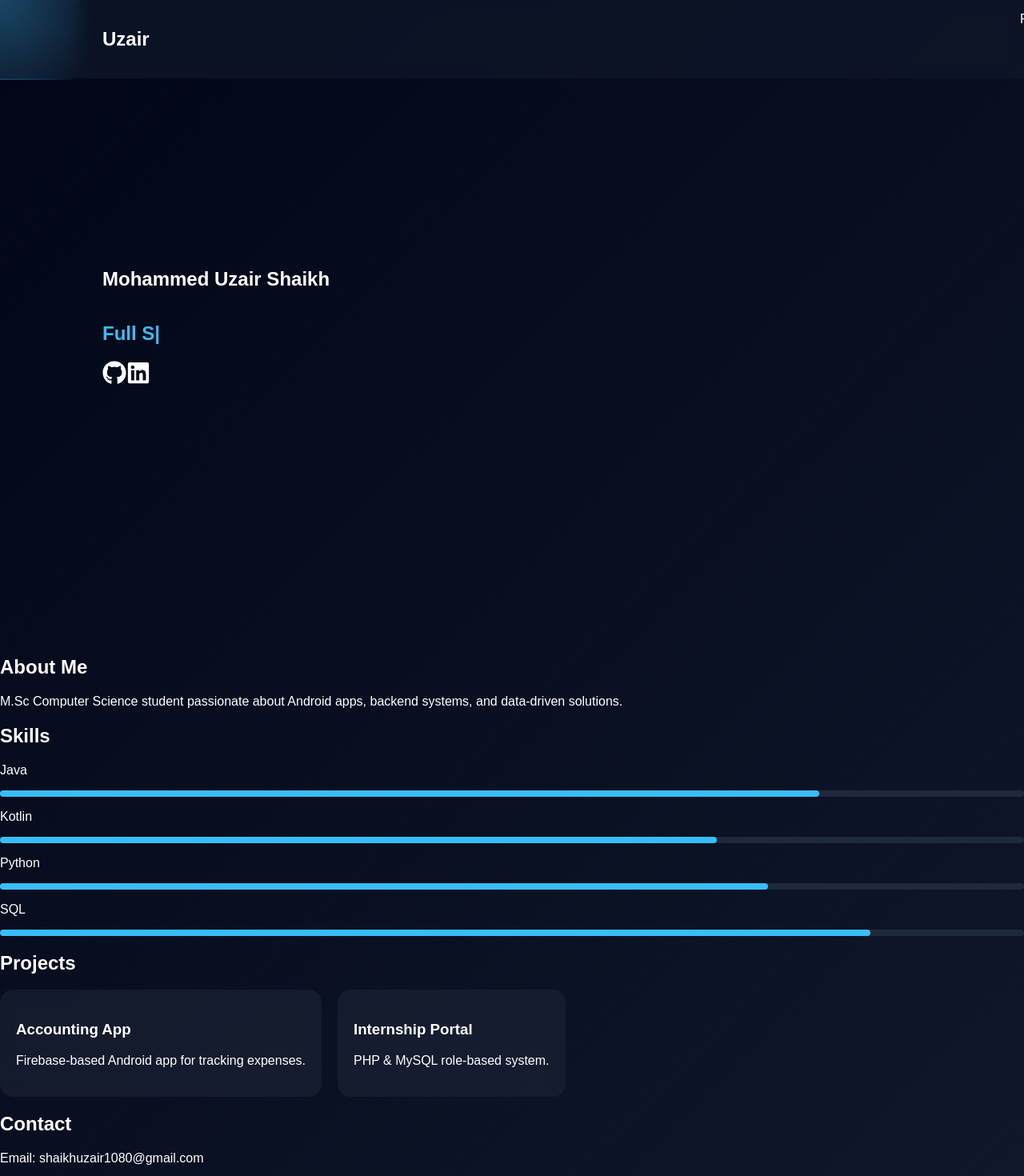
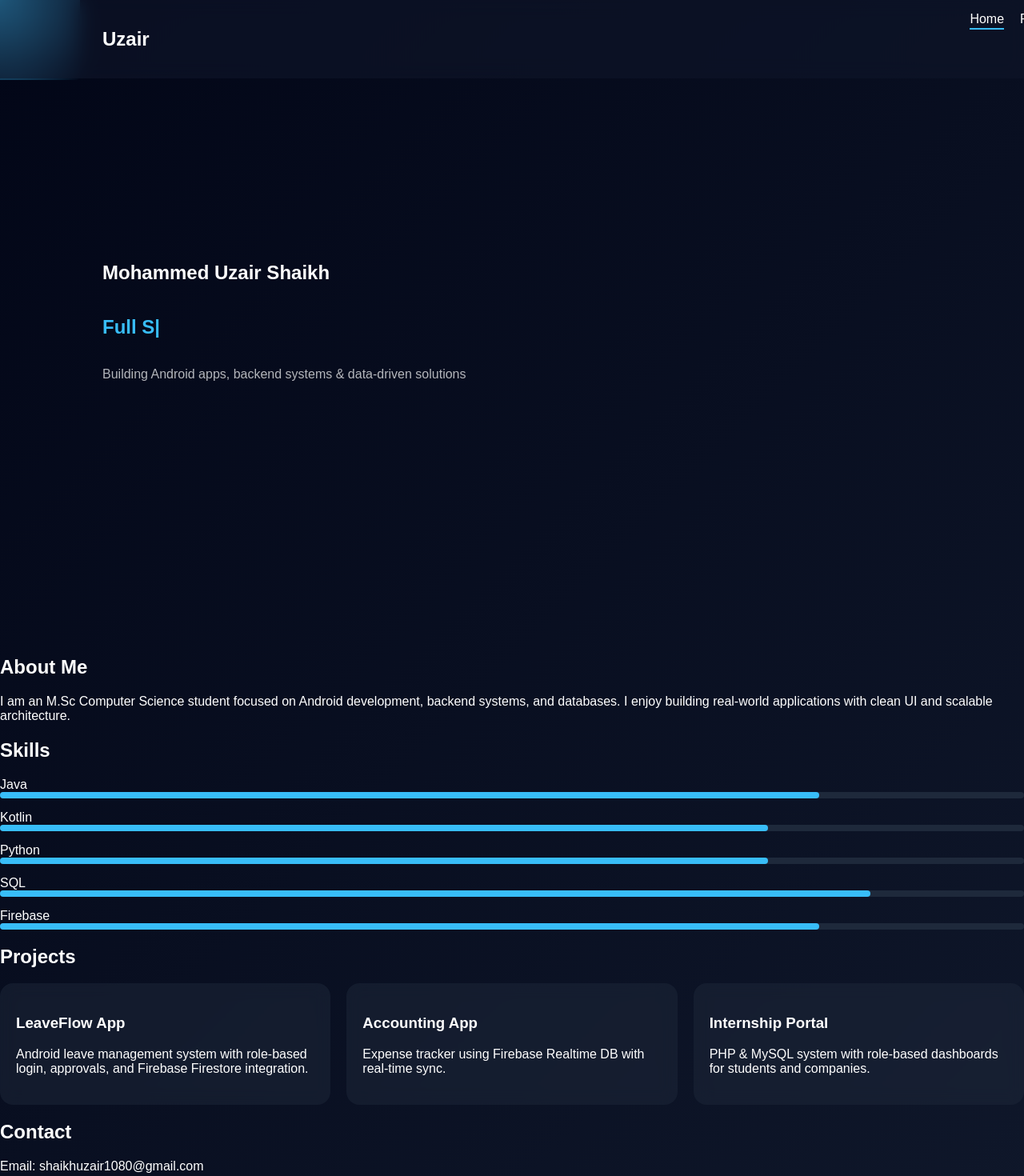
Before and after one commit to UzairShk/Uzair-Portfolio, a React (Vite) app: page / in a window 1280 px wide. Shown: the top 1470 px of the page at 80% size. Built offline with nearby package versions, Linux system fonts and the light colour scheme.

Commit message:
premium upgrade

```diff
--- a/src/App.jsx
+++ b/src/App.jsx
@@ -1,6 +1,5 @@
 import { motion } from "framer-motion";
 import { useEffect, useState } from "react";
-import { FaGithub, FaLinkedin } from "react-icons/fa";
 
 export default function App() {
   const roles = [
@@ -11,6 +10,7 @@ export default function App() {
 
   const [text, setText] = useState("");
   const [index, setIndex] = useState(0);
+  const [active, setActive] = useState("home");
 
   // typing effect
   useEffect(() => {
@@ -39,39 +39,56 @@ export default function App() {
     });
   }, []);
 
+  // scroll tracking
+  useEffect(() => {
+    const sections = document.querySelectorAll("section");
+
+    window.addEventListener("scroll", () => {
+      let current = "";
+      sections.forEach((sec) => {
+        const top = sec.offsetTop;
+        if (scrollY >= top - 100) {
+          current = sec.getAttribute("id");
+        }
+      });
+      setActive(current);
+    });
+  }, []);
+
   return (
     <>
       <div id="cursor-glow"></div>
 
-      {/* NAV */}
+      {/* NAVBAR */}
       <nav className="nav">
         <h2>Uzair</h2>
         <div>
-          <a href="#projects">Projects</a>
-          <a href="#contact">Contact</a>
+          <a className={active === "home" ? "active" : ""} href="#home">Home</a>
+          <a className={active === "projects" ? "active" : ""} href="#projects">Projects</a>
+          <a className={active === "contact" ? "active" : ""} href="#contact">Contact</a>
         </div>
       </nav>
 
       {/* HERO */}
-      <section className="hero">
+      <section id="home" className="hero">
         <motion.h1 initial={{ opacity: 0 }} animate={{ opacity: 1 }}>
           Mohammed Uzair Shaikh
         </motion.h1>
 
         <h2 className="typing">{text}|</h2>
 
-        <div>
-          <FaGithub size={30} />
-          <FaLinkedin size={30} />
-        </div>
+        <p className="subtitle">
+          Building Android apps, backend systems & data-driven solutions
+        </p>
       </section>
 
       {/* ABOUT */}
       <section>
-        <h2>About Me</h2>
+        <motion.h2 whileInView={{ opacity: 1 }}>About Me</motion.h2>
         <p>
-          M.Sc Computer Science student passionate about Android apps,
-          backend systems, and data-driven solutions.
+          I am an M.Sc Computer Science student focused on Android development,
+          backend systems, and databases. I enjoy building real-world applications
+          with clean UI and scalable architecture.
         </p>
       </section>
 
@@ -81,18 +98,19 @@ export default function App() {
 
         {[
           { name: "Java", level: 80 },
-          { name: "Kotlin", level: 70 },
+          { name: "Kotlin", level: 75 },
           { name: "Python", level: 75 },
-          { name: "SQL", level: 85 }
+          { name: "SQL", level: 85 },
+          { name: "Firebase", level: 80 }
         ].map((skill, i) => (
           <div key={i} className="skill">
-            <p>{skill.name}</p>
+            <span>{skill.name}</span>
             <div className="bar">
               <motion.div
                 className="fill"
                 initial={{ width: 0 }}
                 whileInView={{ width: skill.level + "%" }}
-              ></motion.div>
+              />
             </div>
           </div>
         ))}
@@ -104,13 +122,26 @@ export default function App() {
 
         <div className="grid">
           <div className="card">
+            <h3>LeaveFlow App</h3>
+            <p>
+              Android leave management system with role-based login,
+              approvals, and Firebase Firestore integration.
+            </p>
+          </div>
+
+          <div className="card">
             <h3>Accounting App</h3>
-            <p>Firebase-based Android app for tracking expenses.</p>
+            <p>
+              Expense tracker using Firebase Realtime DB with real-time sync.
+            </p>
           </div>
 
           <div className="card">
             <h3>Internship Portal</h3>
-            <p>PHP & MySQL role-based system.</p>
+            <p>
+              PHP & MySQL system with role-based dashboards for students
+              and companies.
+            </p>
           </div>
         </div>
       </section>
@@ -119,6 +150,7 @@ export default function App() {
       <section id="contact">
         <h2>Contact</h2>
         <p>Email: shaikhuzair1080@gmail.com</p>
+        <p>GitHub: github.com/UzairShk</p>
       </section>
     </>
   );
--- a/src/index.css
+++ b/src/index.css
@@ -6,22 +6,32 @@ body {
   scroll-behavior: smooth;
 }
 
-/* NAVBAR */
+/* NAV */
 .nav {
   position: fixed;
-  top: 0;
   width: 100%;
   padding: 15px 10%;
   display: flex;
   justify-content: space-between;
-  background: rgba(15, 23, 42, 0.7);
-  backdrop-filter: blur(10px);
+  background: rgba(15, 23, 42, 0.6);
+  backdrop-filter: blur(12px);
 }
 
 .nav a {
   margin-left: 20px;
   color: white;
   text-decoration: none;
+  position: relative;
+}
+
+.nav a.active::after {
+  content: "";
+  position: absolute;
+  width: 100%;
+  height: 2px;
+  background: #38bdf8;
+  bottom: -5px;
+  left: 0;
 }
 
 /* HERO */
@@ -37,14 +47,21 @@ body {
   color: #38bdf8;
 }
 
-/* CARDS */
+.subtitle {
+  opacity: 0.7;
+}
+
+/* GRID */
 .grid {
   display: flex;
   gap: 20px;
   flex-wrap: wrap;
 }
 
+/* CARD */
 .card {
+  flex: 1;
+  min-width: 250px;
   background: rgba(30, 41, 59, 0.5);
   padding: 20px;
   border-radius: 16px;
@@ -53,8 +70,8 @@ body {
 }
 
 .card:hover {
-  transform: scale(1.05);
-  box-shadow: 0 0 30px #38bdf8;
+  transform: translateY(-10px);
+  box-shadow: 0 0 25px #38bdf8;
 }
 
 /* SKILLS */
@@ -63,18 +80,18 @@ body {
 }
 
 .bar {
+  height: 8px;
   background: #1e293b;
-  height: 8px;
   border-radius: 10px;
 }
 
 .fill {
+  height: 100%;
   background: #38bdf8;
-  height: 100%;
   border-radius: 10px;
 }
 
-/* CURSOR GLOW */
+/* CURSOR */
 #cursor-glow {
   position: fixed;
   width: 200px;
```
